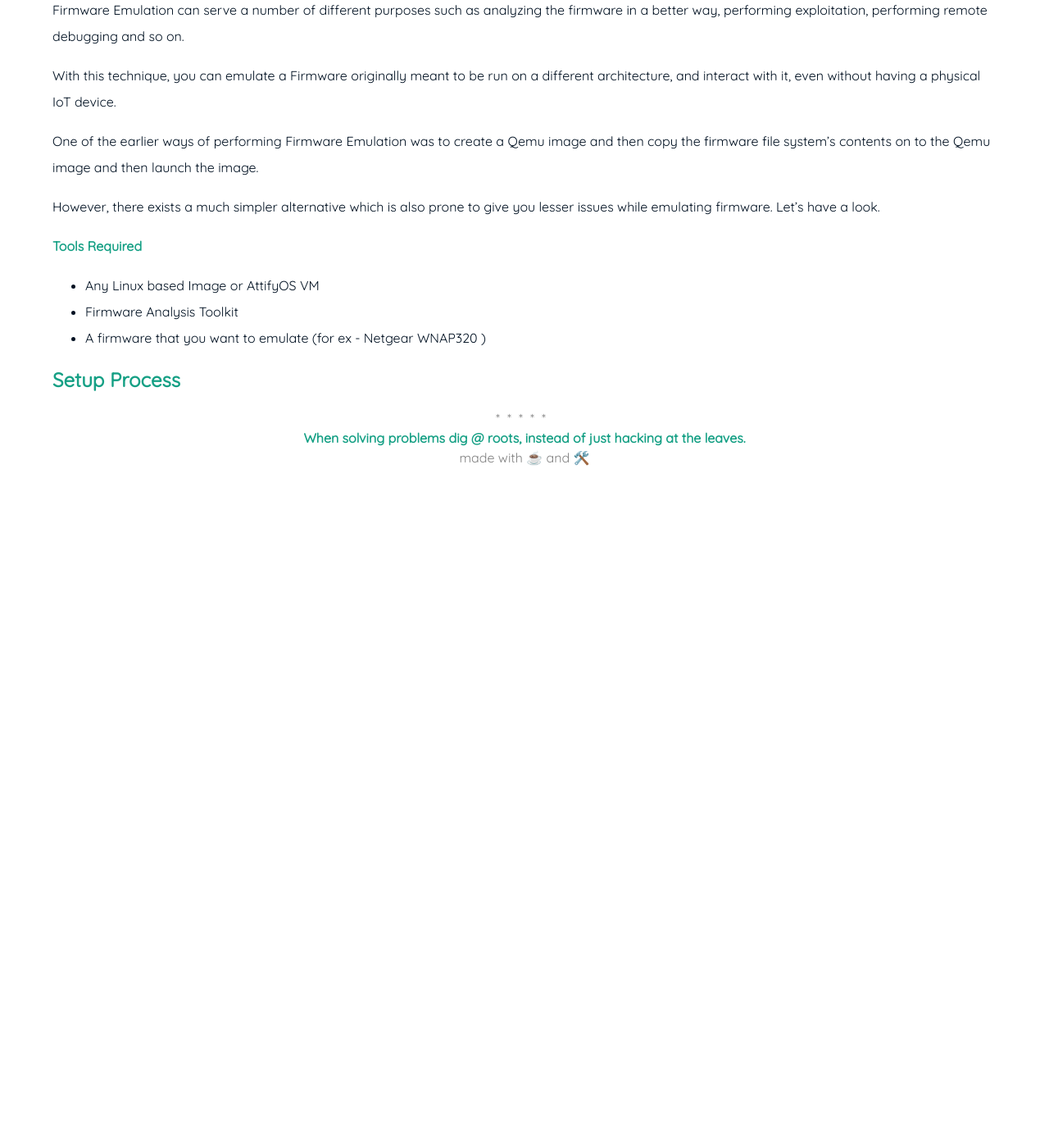
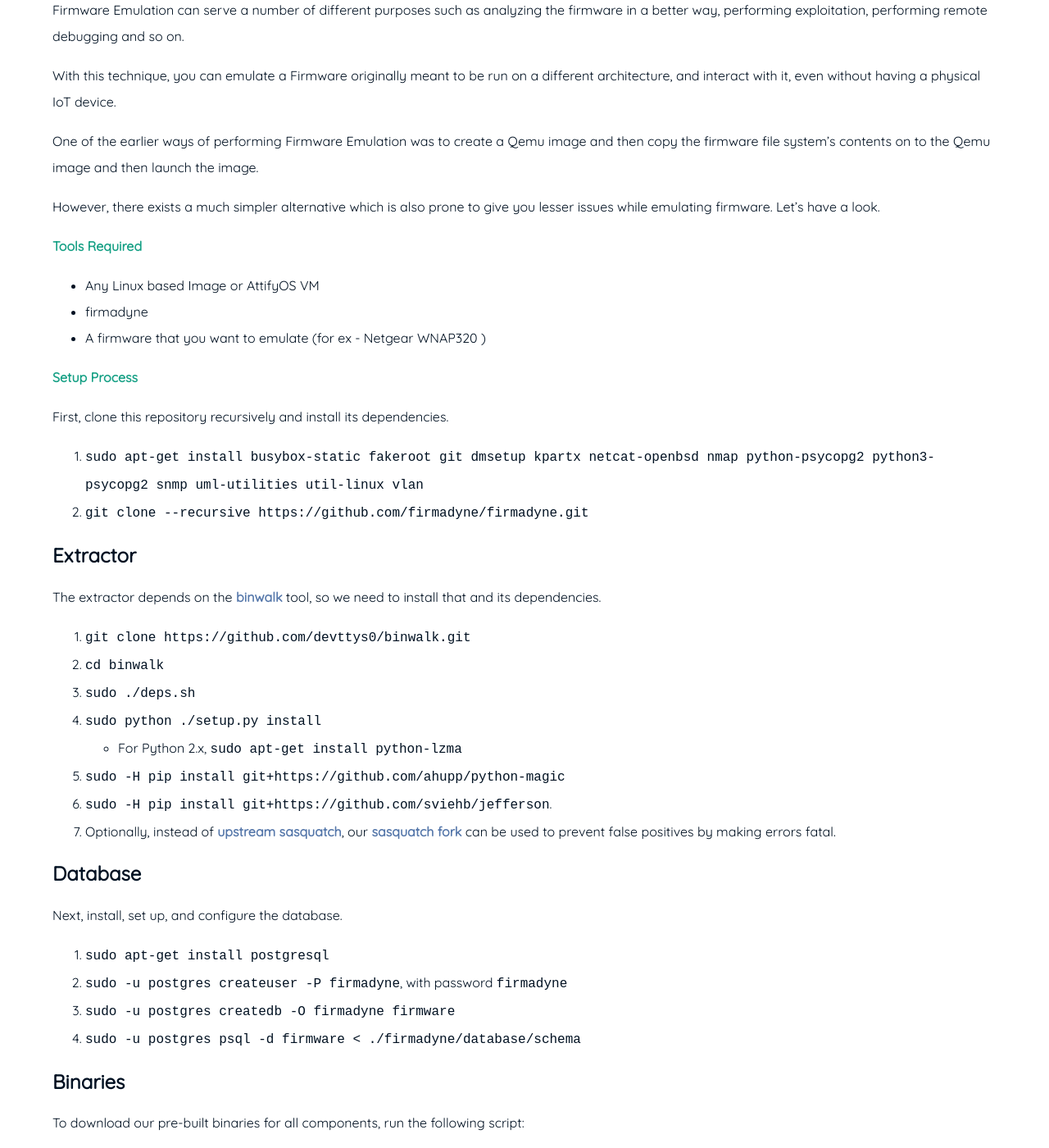
Before and after one commit to husinul/husinul.github.io, a Jekyll site: the page built from _posts/2018-08-27-Firmware Emulation.md, in a window 1280 px wide and 1400 px high, scrolled down 390 px. Shown: the whole window at 82% size. Built offline with Jekyll 4.4.1, drawn with Linux system fonts in a browser that asks for light colours; before the commit the page ends 1020 px from its top, so only the background shows below that; some of the changed text lies outside the part shown.

Commit message:
Update 2018-08-27-Firmware Emulation.md

```diff
--- a/_posts/2018-08-27-Firmware Emulation.md
+++ b/_posts/2018-08-27-Firmware Emulation.md
@@ -23,8 +23,75 @@ Let's have a look.
 **Tools Required**
 
 - Any Linux based Image or AttifyOS VM
-- Firmware Analysis Toolkit [](https://github.com/attify/firmware-analysis-toolkit)
+- firmadyne
 - A firmware that you want to emulate (for ex - Netgear WNAP320 )
 
 **Setup Process**
--
+
+First, clone this repository recursively and install its dependencies.
+
+1. `sudo apt-get install busybox-static fakeroot git dmsetup kpartx netcat-openbsd nmap python-psycopg2 python3-psycopg2 snmp uml-utilities util-linux vlan`
+2. `git clone --recursive https://github.com/firmadyne/firmadyne.git`
+
+## Extractor
+
+The extractor depends on the [binwalk](https://github.com/devttys0/binwalk)
+tool, so we need to install that and its dependencies.
+
+1. `git clone https://github.com/devttys0/binwalk.git`
+2. `cd binwalk`
+2. `sudo ./deps.sh`
+3. `sudo python ./setup.py install`
+  * For Python 2.x, `sudo apt-get install python-lzma`
+4. `sudo -H pip install git+https://github.com/ahupp/python-magic`
+5. `sudo -H pip install git+https://github.com/sviehb/jefferson`.
+6. Optionally, instead of [upstream sasquatch](https://github.com/devttys0/sasquatch),
+our [sasquatch fork](https://github.com/firmadyne/sasquatch) can be used to
+prevent false positives by making errors fatal.
+
+## Database
+
+Next, install, set up, and configure the database.
+
+1. `sudo apt-get install postgresql`
+2. `sudo -u postgres createuser -P firmadyne`, with password `firmadyne`
+3. `sudo -u postgres createdb -O firmadyne firmware`
+4. `sudo -u postgres psql -d firmware < ./firmadyne/database/schema`
+
+## Binaries
+
+To download our pre-built binaries for all components, run the following script:
+
+* `cd ./firmadyne; ./download.sh`
+
+## Demo
+
+**Emulating Firmware Image**
+
+In order to now emulate a firmware is run ./fat.py and specify the firmware name. In this case, we are running the WNAP320.zip firmware, so we will specify that.
+
+For the Brand, you can specify any brand, as that is used for purely database purposes.
+
+Your output should be as shown below:
+
+![firmare2](/assets/img/firmadyne2.png)
+
+next
+![firmware3](/assets/img/firmadyne3.png)
+
+next
+![firmware4](/assets/img/firmadyne4.png)
+
+Once it has completed the initial setup process for the firmware, it will provide you with an IP address. In case the firmware runs a web server, you should be able to access the web interface, as well as interact with the firmware over SSH and perform additional network based exploitation.
+
+![firmware5](/assets/img/firmadyne5.png)
+
+Let's now open up Firefox and see if we are able to access the web interface.
+
+![firmware6](/assets/img/firmadyne6.png)
+
+Acess Via Default Credentials
+
+![firmware7](/assets/img/firmadyne7.png)
+
+**Congratulations!!!** - we have successfully emulated a firmware (which was originally meant for MIPS Big Endian architecture) and even have the web server from within the firmware accessible!
```
